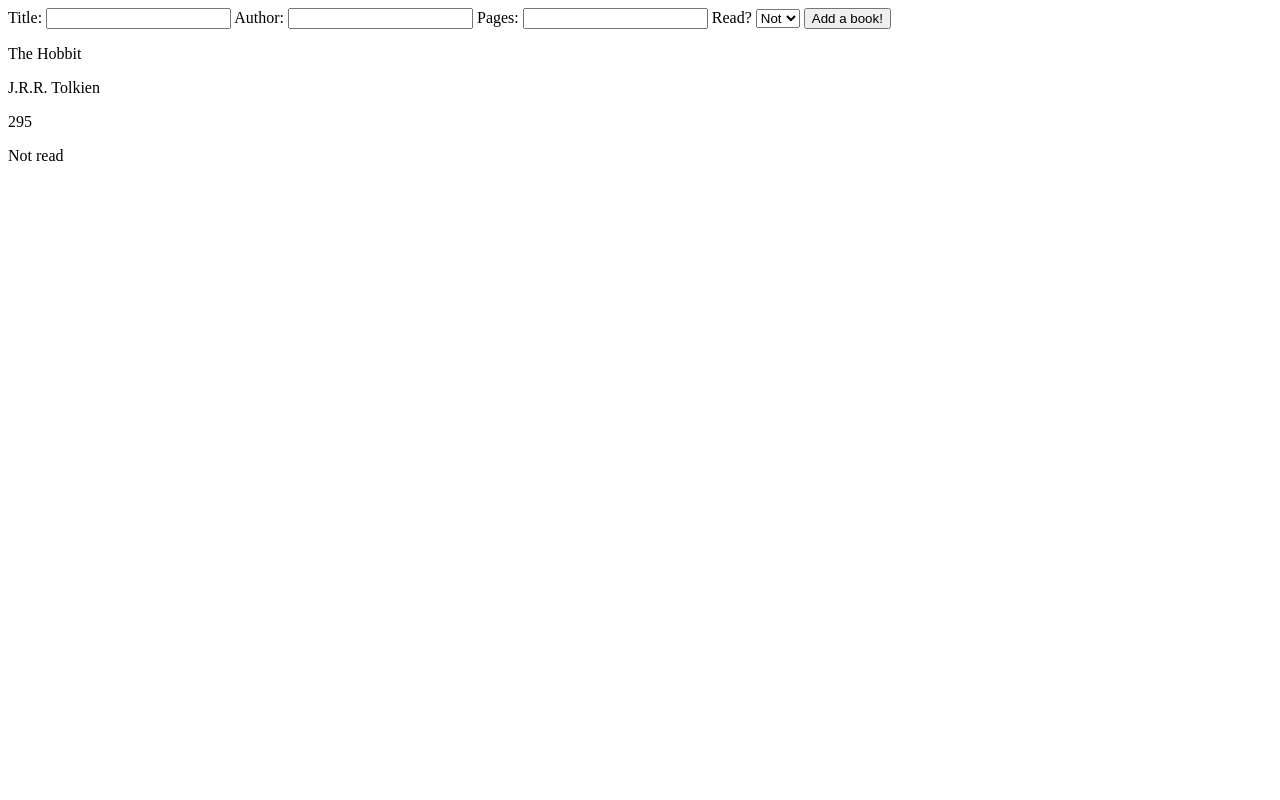
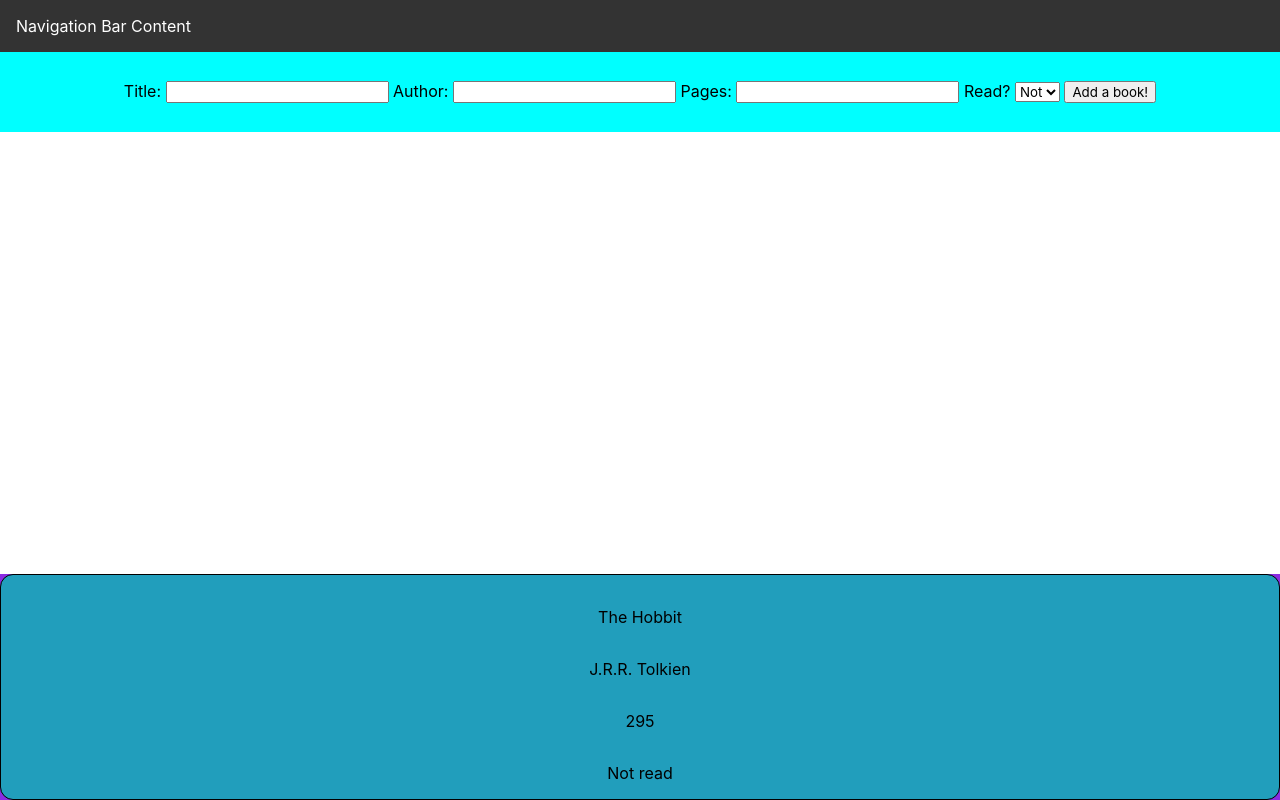
Before and after one commit to Pablo-D01/Library, a plain HTML site: page index.html in a window 1280 px wide. Drawn offline with Linux system fonts and the light colour scheme.

Commit message:
first simple css

```diff
--- a/index.html
+++ b/index.html
@@ -8,7 +8,10 @@
 </head>
 <body>
 
-
+    <div class="container">
+        <div class="nav-bar">
+            Navigation Bar Content
+          </div>
         <div class="form-container">
             <form id="bookForm">
                 <label for="title">Title:</label>
@@ -36,6 +39,8 @@
         <div class="books-container">
 
         </div>
+    </div>
+
     <script src="script.js"></script>
 </body>
 </html>
--- a/script.js
+++ b/script.js
@@ -20,6 +20,8 @@ const myLibrary = [
         },
     }
 ];
+
+
 
 function Book(title, author, pages, read) {
     this.title = title;
--- a/style.css
+++ b/style.css
@@ -0,0 +1,54 @@
+* {
+    font-family: "Source Sans Pro", -apple-system, BlinkMacSystemFont, "Segoe UI", Roboto, Oxygen, Ubuntu, Cantarell, "Open Sans", "Helvetica Neue", sans-serif;
+  }
+
+  body {
+    margin: 0;
+  }
+
+  .container {
+    display: grid;
+    grid-template-rows: auto 1fr;
+    height: 100vh;
+  }
+
+  .nav-bar {
+    background-color: #333;
+    color: white;
+    padding: 1rem;
+  }
+
+  .form-container {
+    background-color: aqua;
+    display: grid;
+    grid-template-columns: 1fr;
+    align-content: space-evenly;
+    justify-content: space-between;
+    justify-items: center;
+    align-items: center;
+    height: 10vh;
+    width: 100%;
+    position: sticky;
+    top: 0;
+    z-index: 2;
+  }
+
+  .books-container {
+    display: grid;
+    background-color: blueviolet;
+    grid-template-columns: 1fr;
+    overflow-y: auto;
+  }
+
+  .singleBook {
+    background-color: #219EBC;
+    border: 1px solid black;
+    border-radius: 13px;
+    display: grid;
+    text-align: center;
+    padding: 1rem 1rem 0;
+    overflow: auto;
+    min-height: 100px;
+    max-height: 300px;
+    width: auto;
+  }
```
Lines whose indentation alone changed are shown as unchanged.
